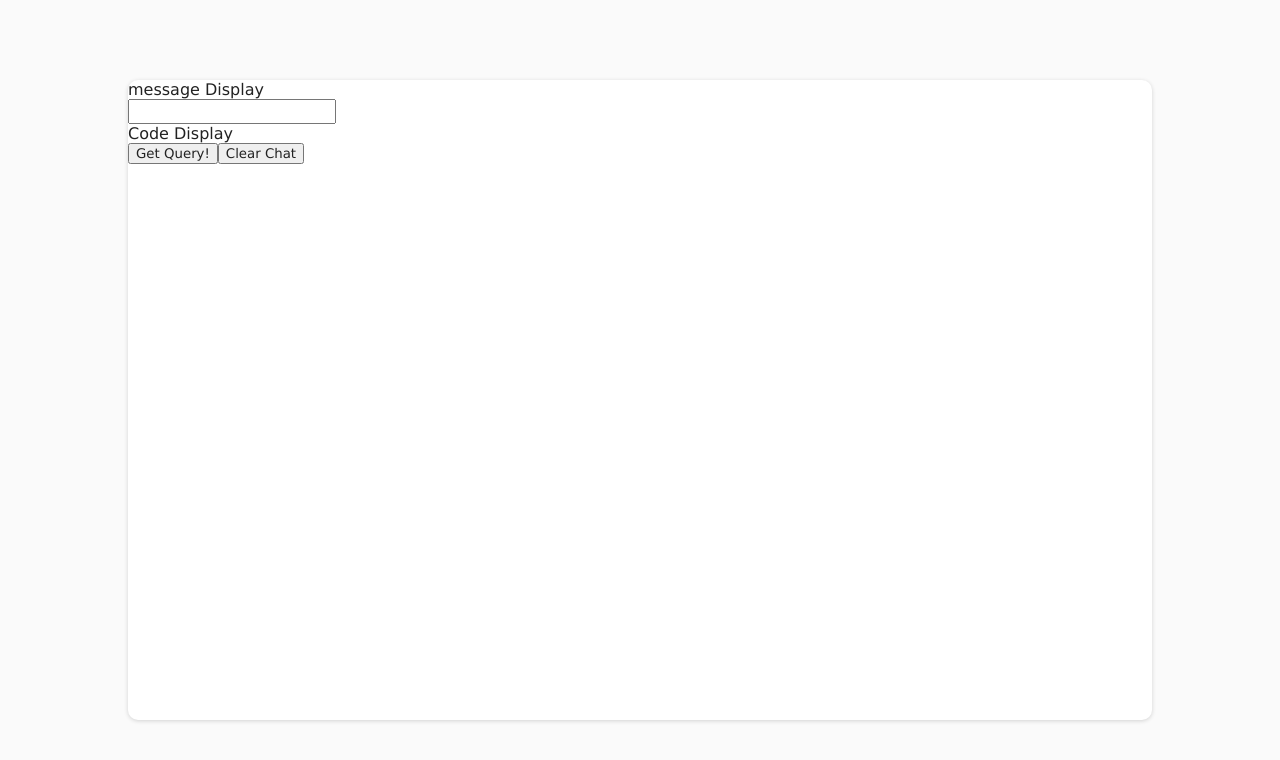
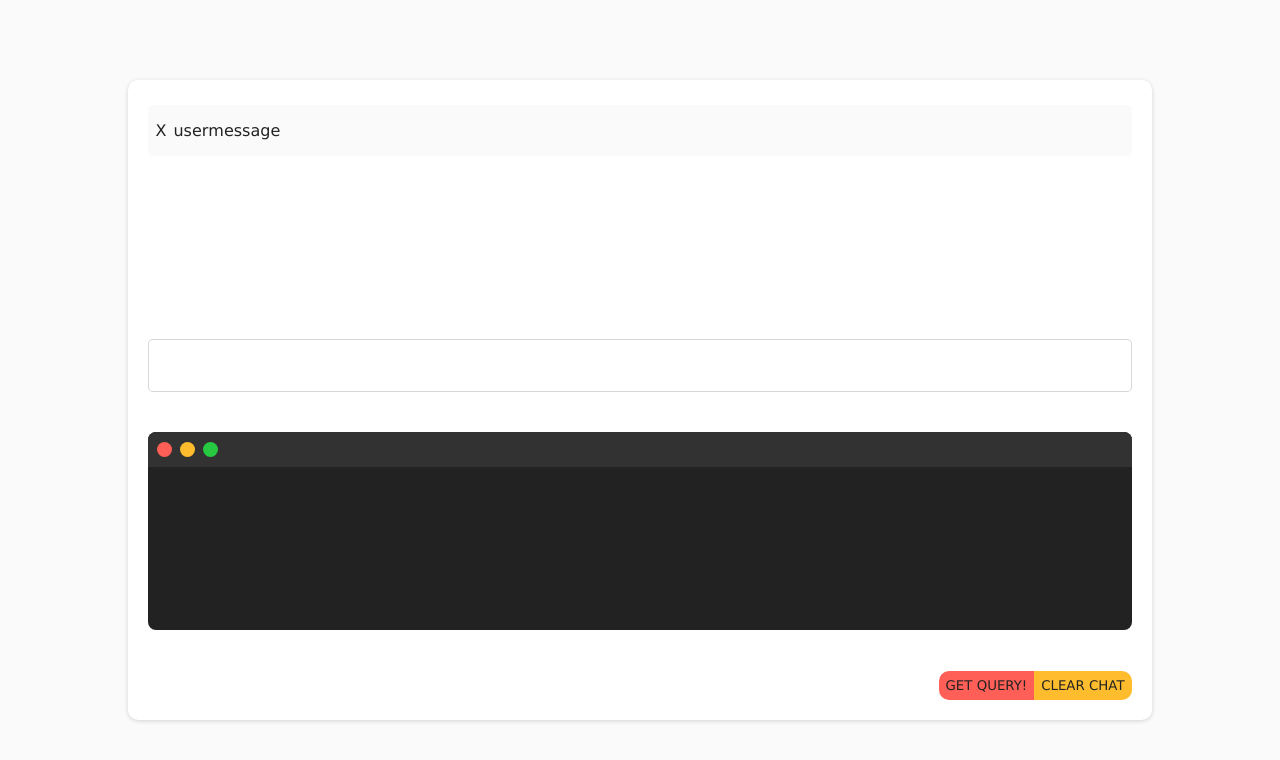
Before and after one commit to alepanderf/ai-sql-query-generator, a React (Create React App) app: page / in a window 1280 px wide. Shown: the top 760 px of the page. Built offline with nearby package versions, Linux system fonts and the light colour scheme.

Commit message:
updates to code displayed and querying to openai api

```diff
--- a/src/App.tsx
+++ b/src/App.tsx
@@ -2,13 +2,34 @@
 import MessagesDisplay from "./components/messages.display";
 
 const App = () => {
+  const getQuery = async() => {
+    try{
+      const options = {
+        method: "POST",
+        headers: {
+          "Content-Type": "application/json"
+        },
+        body: JSON.stringify({
+          message: "create a table"
+        })
+      }
+
+      const response = await fetch("http://localhost:8000/completions", options)
+      const data = await response.json()
+      console.log(data)
+    } catch (error) {
+      console.error(error)
+    }
+  }
+
+
   return (
     <div className="app">
       <MessagesDisplay/>
       <input/>
       <CodeDisplay/>
       <div className="button-container">
-        <button id="get-query">Get Query!</button>
+        <button id="get-query" onClick={getQuery}>Get Query!</button>
         <button id="clear-chat">Clear Chat</button>
       </div>
     </div>
--- a/src/components/code.display.tsx
+++ b/src/components/code.display.tsx
@@ -2,7 +2,16 @@
 
 const CodeDisplay = () => {
     return (
-        <div className="code-display"> Code Display</div>
+        <div className="code-display">
+            <div className="buttons">
+                <div className="button first"></div>
+                <div className="button middle"></div>
+                <div className="button last"></div>
+            </div>
+            <div className="code-output">
+                <p></p>
+            </div>
+        </div>
     )
 }
 
--- a/src/components/message.display.tsx
+++ b/src/components/message.display.tsx
@@ -2,7 +2,11 @@
 
 const MessageDisplay = () => {
     return (
-        <div className="message-display"> message Display</div>
+        <div className="message-display">
+            <p id="icon">X</p>
+            <p>user</p>
+            <p>message</p>
+        </div>
     )
 }
 
--- a/src/index.css
+++ b/src/index.css
@@ -23,4 +23,106 @@
   background-color: rgb(255, 255, 255);
   border-radius: 10px;
   box-shadow: rgba(0,0,0, 0.16) 0 1px 4px;
+  display: flex;
+  justify-content: center;
+  flex-direction: column;
 }
+
+.code-display {
+  width: 96%;
+  margin: 2%;
+  height: 46%;
+  border-radius: 8px;
+  background-color: rgb(34,34,34);
+  overflow: hidden;
+}
+
+.buttons {
+  width: 100%;
+  height: 35px;
+  background-color: rgb(50, 50, 50);
+  display: flex;
+  align-items: center;
+  padding-left: 5px;
+}
+
+.button {
+  height: 15px;
+  width: 15px;
+  border-radius: 50%;
+  margin: 4px;
+  background-color: red;
+}
+
+.button.first {
+  background-color: rgb(255, 95, 86);
+}
+
+.button.middle {
+  background-color: rgb(255, 189, 45);
+}
+
+.button.last {
+  background-color: rgb(38, 201, 64);
+}
+
+.messages-display {
+  width: 96%;
+  margin: 2%;
+  height: 46%;
+  overflow-y: scroll;
+}
+
+::-webkit-scrollbar {
+  -webkit-appearance: none;
+  width: 7px
+}
+
+::-webkit-scrollbar-thumb {
+  border-radius: 4px;
+  background-color: rgba(0,0,0, 0.5);
+  -webkit-box-shadow: 0 0 1px rgba(255, 255, 255, 0.5);
+}
+
+.message-display {
+  width: 100%;
+  display: flex;
+  border-radius: 5px;
+  box-sizing: border-box;
+  background-color: rgb(250, 250, 250);
+  margin: 5px 0;
+}
+
+p#icon {
+  padding: 0 7px;
+}
+
+input {
+  margin: 2%;
+  padding: 16px;
+  border: solid rgba(0,0,0, 0.16) 1px;
+  box-sizing: border-box;
+  border-radius: 5px;
+}
+
+.button-container {
+  margin: 2%;
+  display: flex;
+  justify-content: flex-end;
+}
+
+.button-container button {
+  text-transform: uppercase;
+  padding: 7px;
+  border: none;
+}
+
+button#get-query {
+  border-radius: 10px 0 0 10px;
+  background-color: rgb(255, 95, 86);
+}
+
+button#clear-chat {
+  border-radius: 0 10px 10px 0;
+  background-color: rgb(255, 189, 45);
+}
```
Also changed, not shown: index.ts (added, +32 -0 lines), package.json (+10 -1 lines), 1 other file (tests, documents, lock files or other folders).
